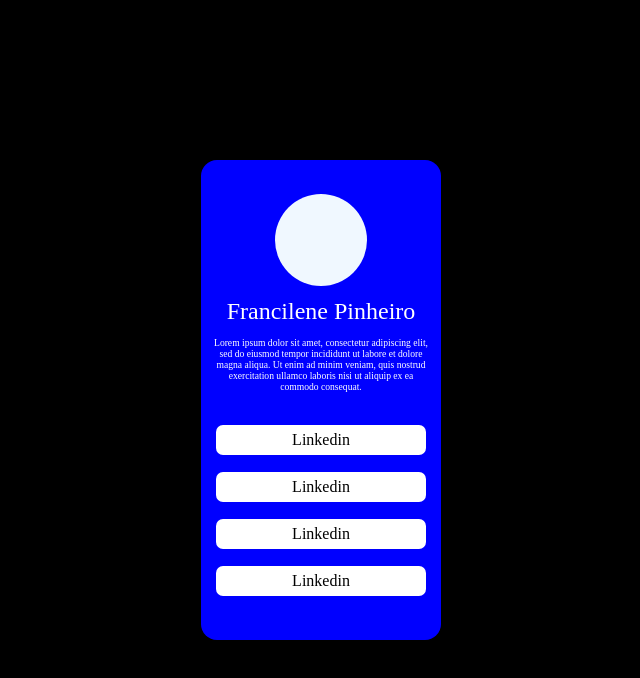
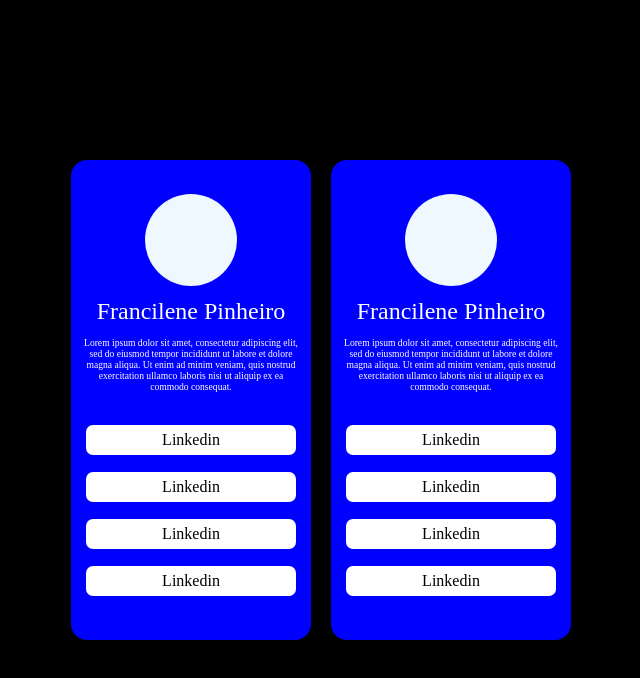
Before and after one commit to francilenegs1996/Site-Fran-UX-, a React (Vite) app: page / in a window 1280 px wide. Shown: the top 678 px of the page, without its empty margins (319-959 px from the left). Built offline with nearby package versions, Linux system fonts and the light colour scheme.

Commit message:
Component card perfil

```diff
--- /dev/null
+++ b/src/components/CardPerfil/index.tsx
@@ -0,0 +1,31 @@
+import {
+  ButtonSociais,
+  Card,
+  ContainerButton,
+  Foto,
+  TextoCard,
+  TituloCard,
+} from "./style";
+
+export default function CardPerfil() {
+  return (
+    <Card>
+      <Foto />
+      <TituloCard> Francilene Pinheiro </TituloCard>
+      <TextoCard>
+        {" "}
+        Lorem ipsum dolor sit amet, consectetur adipiscing elit, sed do eiusmod
+        tempor incididunt ut labore et dolore magna aliqua. Ut enim ad minim
+        veniam, quis nostrud exercitation ullamco laboris nisi ut aliquip ex ea
+        commodo consequat.{" "}
+      </TextoCard>
+
+      <ContainerButton>
+        <ButtonSociais href="https://www.figma.com/">Linkedin</ButtonSociais>
+        <ButtonSociais href="https://www.figma.com/">Linkedin</ButtonSociais>
+        <ButtonSociais href="https://www.figma.com/">Linkedin</ButtonSociais>
+        <ButtonSociais href="https://www.figma.com/">Linkedin</ButtonSociais>
+      </ContainerButton>
+    </Card>
+  );
+}
--- a/src/components/ContainerPages/ContainerPages.ts
+++ b/src/components/ContainerPages/ContainerPages.ts
@@ -18,6 +18,7 @@
   /* justify-content: flex-end; */
   align-items: center;
   justify-content: center;
+  gap: 20px;
 `;
 
 
--- a/src/indexprincipal.tsx
+++ b/src/indexprincipal.tsx
@@ -8,7 +8,7 @@
 
 
 } from "./components/ContainerPages/ContainerPages";
-import { ButtonSociais, Card, ContainerButton, Foto, TextoCard, TituloCard } from "./components/CardPerfil/CardPerfil";
+import CardPerfil from "./components/CardPerfil";
 
 /* import Background from "./components/ElementsBackground/ElementsBackground";
 import { ContainerPages, } from "./components/ContainerPages/ContainerPages"; */
@@ -27,20 +27,8 @@
   return (
     <div>
       <ContainerPages>
-		<Card>
-			<Foto/>
-			<TituloCard> Francilene Pinheiro </TituloCard>
-			<TextoCard> Lorem ipsum dolor sit amet, consectetur adipiscing elit, sed do eiusmod tempor incididunt ut labore et dolore magna aliqua. Ut enim ad minim veniam, quis nostrud exercitation ullamco laboris nisi ut aliquip ex ea commodo consequat. </TextoCard>
-
-			<ContainerButton>
-				<ButtonSociais href="https://www.figma.com/">Linkedin</ButtonSociais>
-			<ButtonSociais href="https://www.figma.com/">Linkedin</ButtonSociais>
-			<ButtonSociais href="https://www.figma.com/">Linkedin</ButtonSociais>
-			<ButtonSociais href="https://www.figma.com/">Linkedin</ButtonSociais>
-			</ContainerButton>
-
-		</Card>
-
+		<CardPerfil/>
+		<CardPerfil/>
       </ContainerPages>
 
     </div>
```
Also changed, not shown: src/components/CardPerfil/CardPerfil.tsx (deleted), src/components/CardPerfil/style.ts (renamed from src/components/CardPerfil/CardPerfil.ts).
